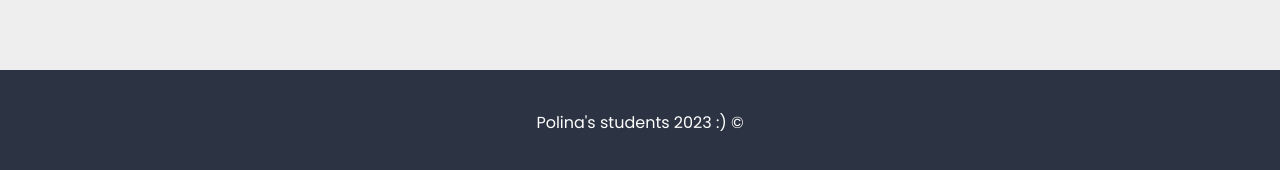
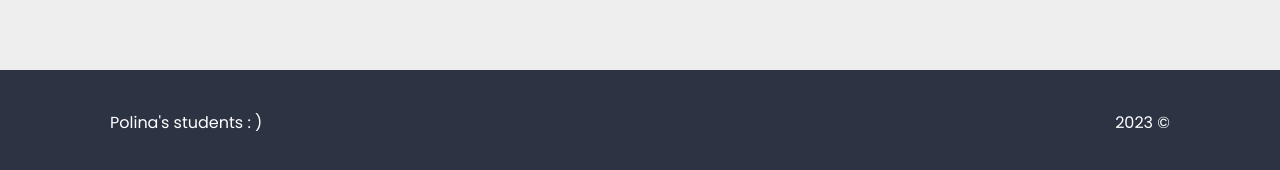
Before and after one commit to an4morph/construct-frontend, a React (Create React App) app: page / in a window 1280 px wide. Shown: the part 632-802 px from the top of the page. Built offline with nearby package versions, Linux system fonts and the light colour scheme; no server answers.

Commit message:
BIS-new-footer

```diff
--- a/src/components/footer/index.jsx
+++ b/src/components/footer/index.jsx
@@ -8,16 +8,17 @@ const FooterWrapper = styled.footer`
 `
 const Content = styled(Container)`
   display: flex;
-  align-items: center;
-  justify-content: center;
+  justify-content: space-between;
   padding: 40px;
+
 `
 
 export const Footer = forwardRef((props, ref) => {
   return (
     <FooterWrapper ref={ref}>
       <Content>
-        Polina's students 2023 :&#x29; &copy;
+       <div>Polina's students : &#x29;</div>
+       <div> 2023 &copy;</div>
       </Content>
     </FooterWrapper>
   )
```
